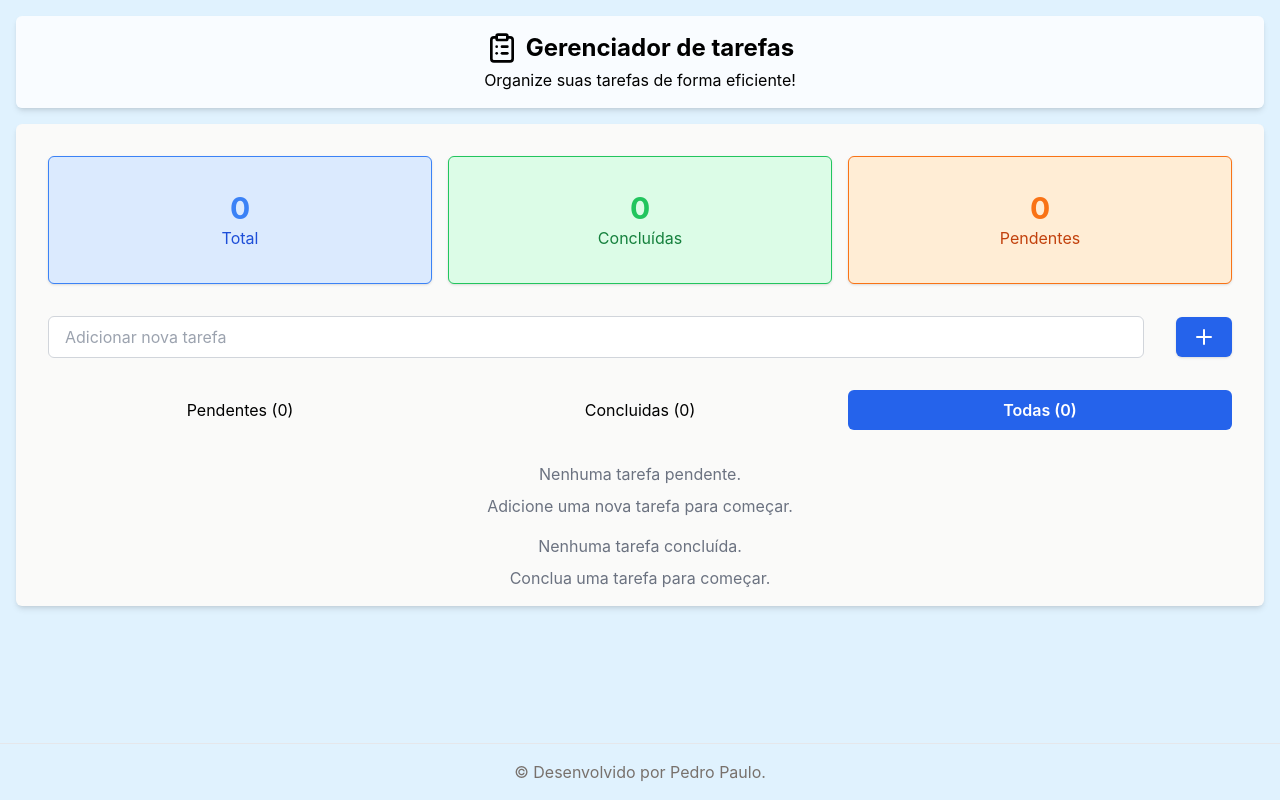
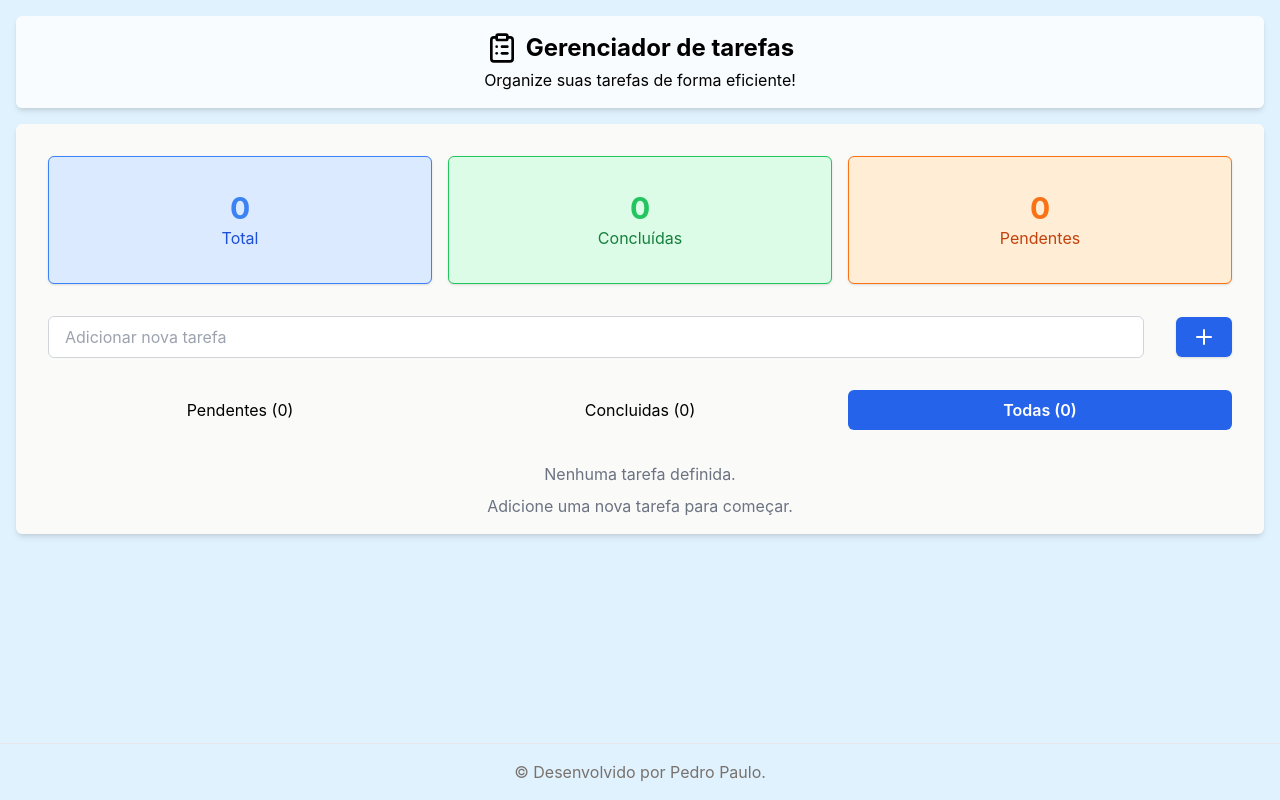
Before and after one commit to P3dr0PRR/Gerenciador-de-tarefas, a React (Vite) app: page / in a window 1280 px wide. Built offline with nearby package versions, Linux system fonts and the light colour scheme.

Commit message:
Aualização dos erros na aba concluido

```diff
--- a/src/Body/Tarefas/todas.jsx
+++ b/src/Body/Tarefas/todas.jsx
@@ -15,7 +15,7 @@ export function Todas({
 
   return (
     <div>
-      {todasAsTarefas.length === 0 ? (
+
         <div>
           <p className="text-center text-gray-500 mt-4">
             Nenhuma tarefa definida.
--- a/src/Body/tarefas.jsx
+++ b/src/Body/tarefas.jsx
@@ -83,6 +83,17 @@ export function Tarefas({
 
       {filtros === "Todos" && (
         <>
+          {tarefasPendentes.length === 0 && tarefasConcluidas.length === 0 ? (
+            <div>
+              <p className="text-center text-gray-500 mt-4">
+                Nenhuma tarefa definida.
+              </p>
+              <p className="text-center text-gray-500 mt-2">
+                Adicione uma nova tarefa para começar.
+              </p>
+            </div>
+          ) : (
+            <>
               <Pendentes
                 tarefasPendentes={tarefasPendentes}
                 concluirTarefa={concluirTarefa}
@@ -95,6 +106,8 @@ export function Tarefas({
               />
             </>
           )}
+        </>
+      )}
     </div>
   );
 }
```
Lines whose indentation alone changed are shown as unchanged.
